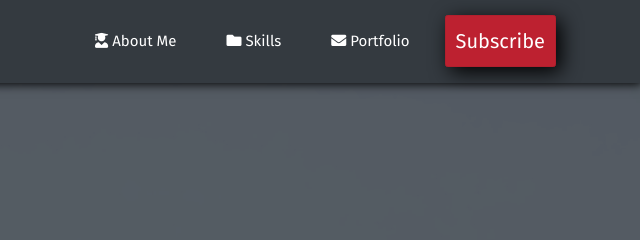
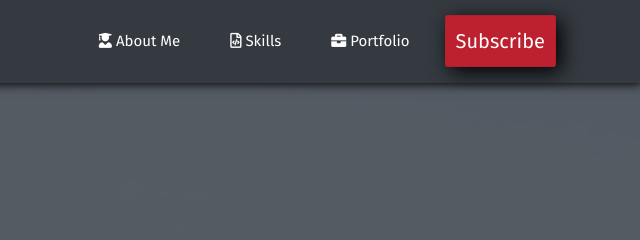
Before and after one commit to SivaramPg/SivaramPg.github.io, a plain HTML site: page index.html in a window 1280 px wide. Shown: the top 240 px of the page, 639-1279 px from the left. Drawn offline with nearby package versions, Linux system fonts and the light colour scheme.

Commit message:
changed nav button icons for skills and portfolio

```diff
--- a/index.html
+++ b/index.html
@@ -48,11 +48,11 @@
           </li>
           <li class="nav-item">
             <a id="skills" class="nav-link active">
-              <i class="fas fa-folder"></i>&nbspSkills</a>
+              <i class="far fa-file-code"></i>&nbspSkills</a>
           </li>
           <li class="nav-item">
             <a id="portfolio" class="nav-link active">
-              <i class="fas fa-envelope"></i>&nbspPortfolio</a>
+              <i class="fas fa-briefcase"></i>&nbspPortfolio</a>
           </li>
         </ul>
         <!-- Begin MailChimp Signup Form -->
```
